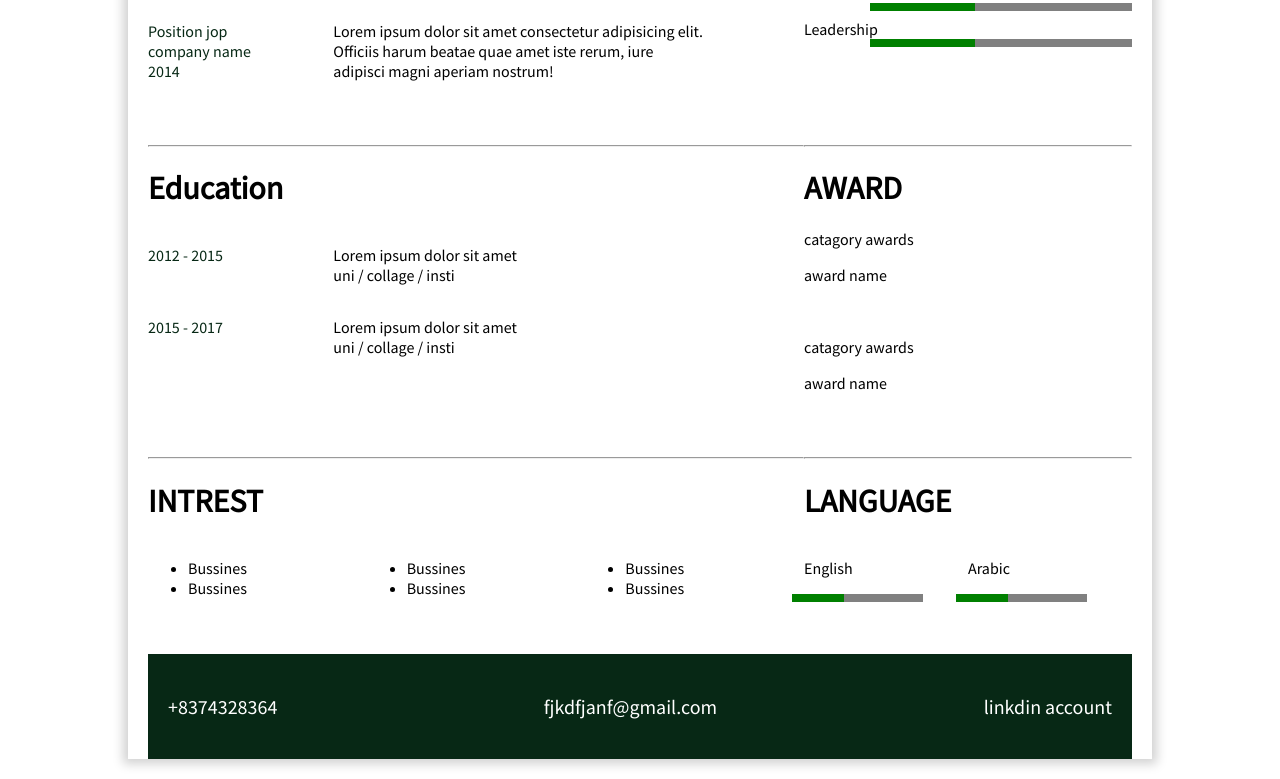
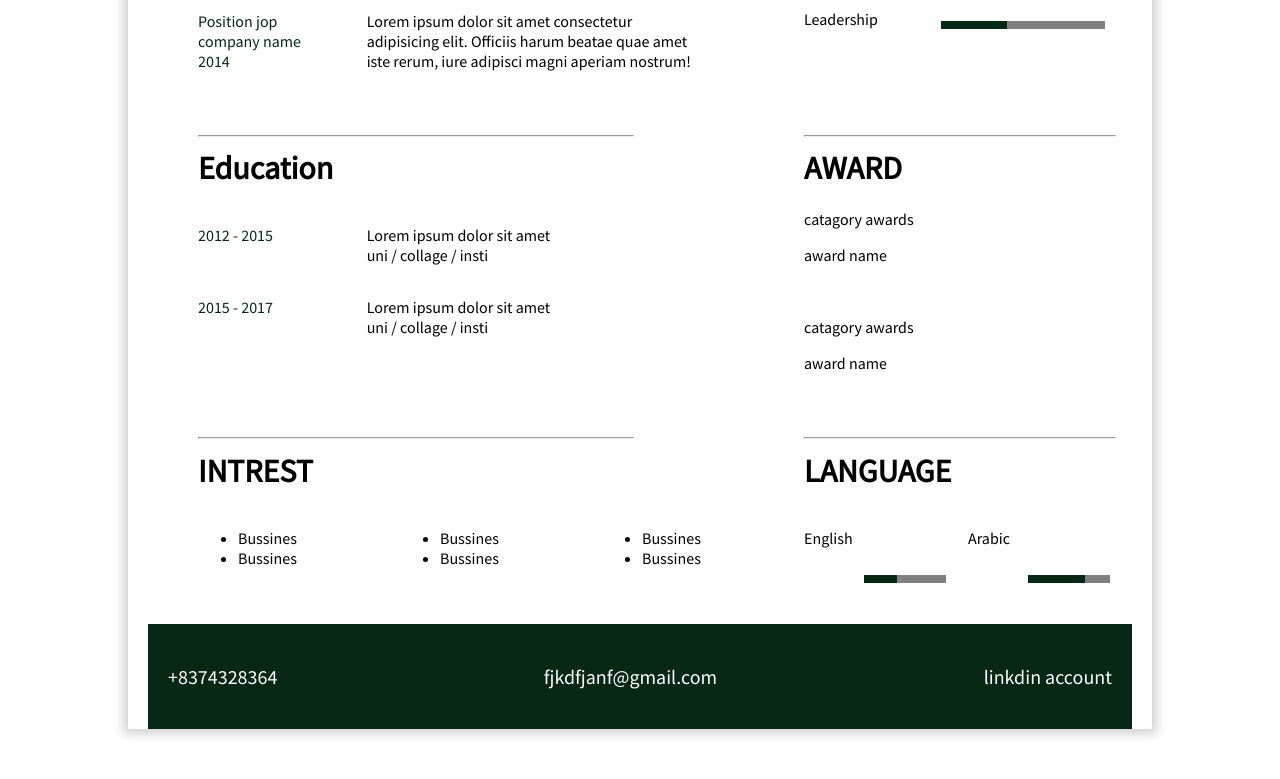
Before and after one commit to MoathG/My-CV, a plain HTML site: page index.html in a window 1280 px wide. Shown: the part 734-1513 px from the top of the page. After the commit the page ends 1483 px from the top, so only its background shows below. Drawn offline with Linux system fonts and the light colour scheme.

Commit message:
some css change

```diff
--- a/index.html
+++ b/index.html
@@ -12,7 +12,7 @@
 
 
     <div class="grid-container">
-    <!-- start  -->
+    <!-- start first section -->
         <div class="grid-container1">
 
                 <div class="intro">
@@ -34,8 +34,8 @@
         <!-- start second section -->
         <div class="grid-container2">
 
-            <div>
-                <hr>
+            <div class="main-div">
+                <hr class="hr">
                 <h1> EXPERIENCE </h1>
                 <div class="moh">
 
@@ -59,7 +59,7 @@
             </div>
 
             <div class="skills">
-                <hr>
+                <hr class="hr-right">
                 <H1>PROFESIONAL SKILLS</H1>
 
                 <ul>
@@ -75,12 +75,13 @@
 
             </div>
         </div>
+        <!-- end section 2 -->
 
         <!-- start part 3 -->
         <div class="grid-container3">
 
-                <div>
-                    <hr>
+                <div class="main-div">
+                    <hr class="hr">
                     <h1> Education </h1>
                     <div class="meh">
 
@@ -98,7 +99,7 @@
                 </div>
 
                 <div class="skills">
-                    <hr>
+                    <hr class="hr-right">
                     <H1>AWARD</H1>
 
                     <p>catagory awards</p>
@@ -109,12 +110,13 @@
 
                 </div>
             </div>
+            <!-- end section 3 -->
 
             <!-- start part 4 -->
             <div class="grid-container4">
 
-                <div>
-                    <hr>
+                <div class="main-div">
+                    <hr class="hr">
                     <h1>INTREST</h1>
 
                     <div class="interst">
@@ -142,7 +144,7 @@
                 </div>
 
                 <div>
-                    <hr>
+                    <hr class="hr-right">
                     <h1>LANGUAGE</h1>
 
                     <div class="lang">
@@ -155,7 +157,7 @@
 
                         <div>
                             <p>Arabic</p>
-                            <progress class="pro-bar" value="40" max="100"></progress>
+                            <progress class="pro-bar" margin="auto" value="70" max="100">
                         </div>
 
                     </div>
@@ -163,15 +165,19 @@
                 </div>
 
             </div>
-                <!-- end part 4 -->
+            <!-- end part 4 -->
 
+            <!-- footer -->
             <footer>
 
                 <p>+8374328364</p>
                 <p> fjkdfjanf@gmail.com </p>
                 <p> <a href="https//www.google.com" target="_blank"> linkdin account</a> </p>
 
+
             </footer>
+            <!-- footer -->
+
     </div>
 </body>
 </html>
--- a/style.css
+++ b/style.css
@@ -140,14 +140,16 @@ footer a {
 .pro-bar {
 
     position: relative;
+    left: 60px;
     display: inline-block;
-    width: 80%;
+    width: 50%;
     height: 8px;
     background: #072815;
     /* box-shadow: inset 0 0 5px #072815; */
-    border-radius: 4px;
+    /* border-radius: 4px; */
     /* overflow: hidden; */
-    float: right;
+    /* float: right; */
+    /* margin-right: 15px; */
 
 }
 
@@ -156,3 +158,41 @@ footer a {
     margin-right: 45px;
 
 }
+
+.hr {
+
+    width: 72%;
+    float: left;
+
+}
+
+.hr-right {
+
+    width: 95%;
+    float: left;
+
+}
+
+.main-div {
+
+    padding-left: 50px;
+
+}
+
+/* ::-moz-progress-bar {
+    /* background-color: red; */
+    /* position: relative; */
+    /* left: 60px; */
+    /* display: inline-block; */
+    /* width: 50%; */
+    /* height: 8px; */
+    /* background: #072815; */
+  /* } */
+
+  progress {
+    -webkit-appearance: none;
+  }
+
+  ::-webkit-progress-value {
+    background-color: #072815;
+  }
```
